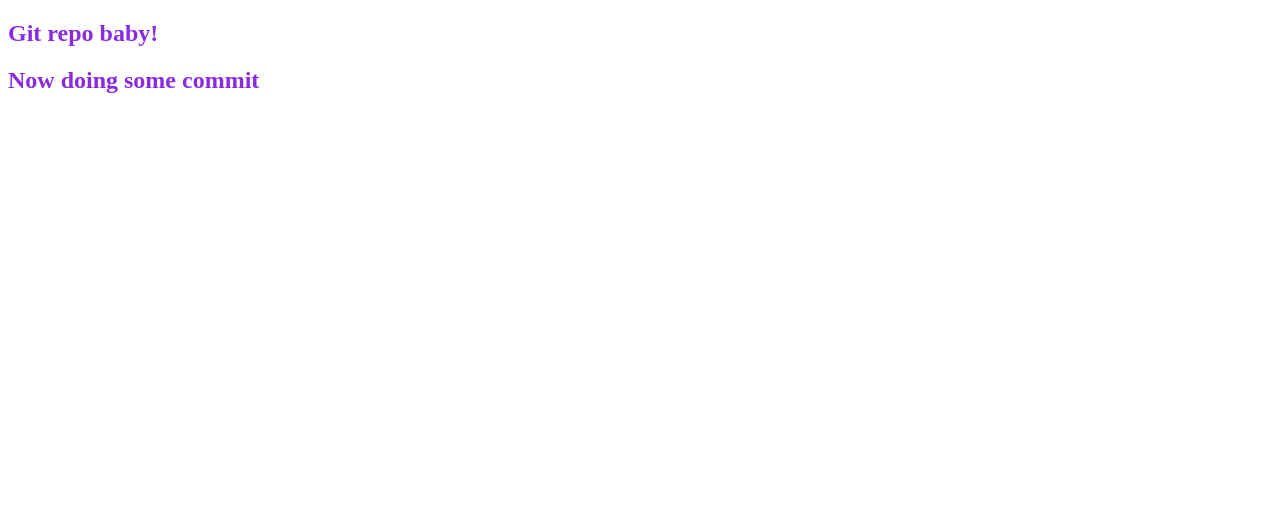
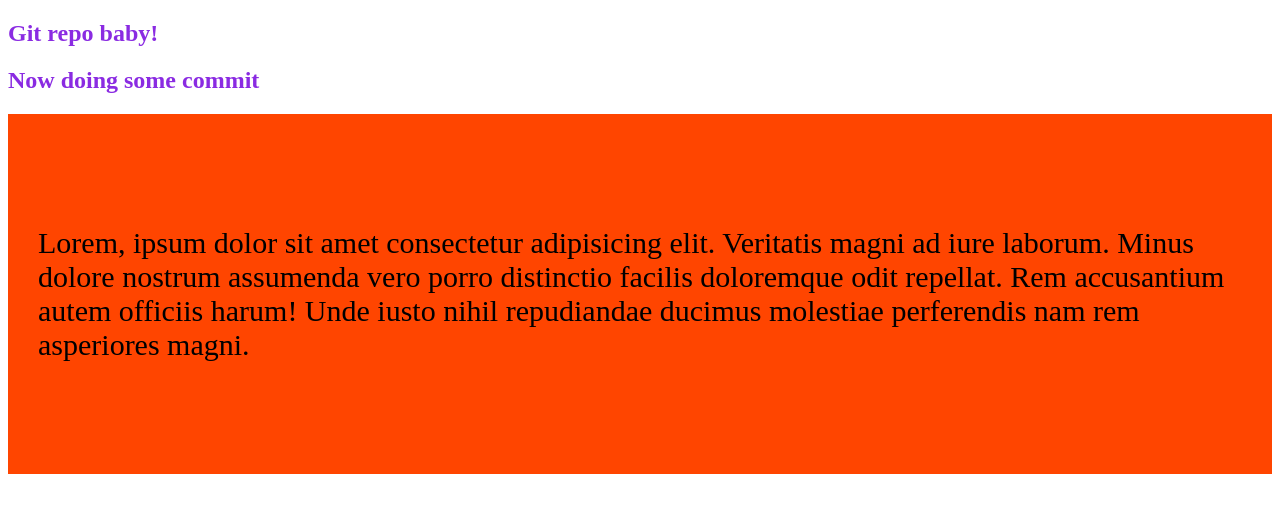
Before and after one commit to siam22/my-repo, a plain HTML site: page index.html in a window 1280 px wide. Drawn offline with Linux system fonts and the light colour scheme.

Commit message:
new push

```diff
--- a/index.html
+++ b/index.html
@@ -13,5 +13,8 @@
             Now doing some commit
         </h2>
     </div>
+    <div class="lorem">
+        <p>Lorem, ipsum dolor sit amet consectetur adipisicing elit. Veritatis magni ad iure laborum. Minus dolore nostrum assumenda vero porro distinctio facilis doloremque odit repellat. Rem accusantium autem officiis harum! Unde iusto nihil repudiandae ducimus molestiae perferendis nam rem asperiores magni.</p>
+    </div>
 </body>
 </html>
--- a/style.css
+++ b/style.css
@@ -1,3 +1,18 @@
 h2 {
     color: blueviolet;
 }
+
+.lorem {
+    background-color: orangered;
+    /* -ms-flex-align: center; */
+    height: 300px;
+    font-size: 30px;
+    font-weight: 200;
+    padding: 30px;
+    /* text-align: center; */
+    /* vertical-align: middle; */
+    /* line-height: 100px; */
+    display: flex;
+    justify-content: center;
+    align-items: center;
+}
```
